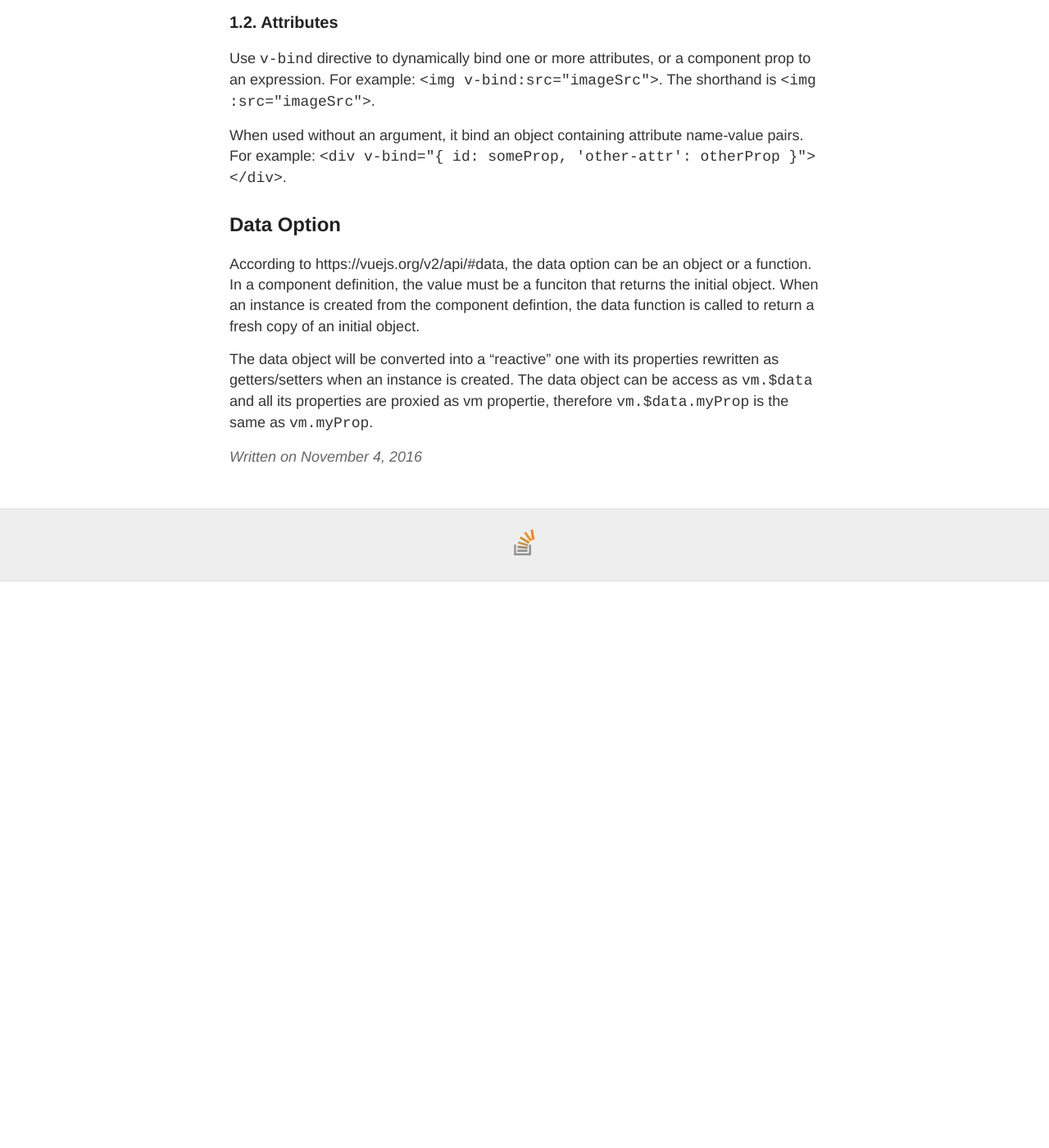
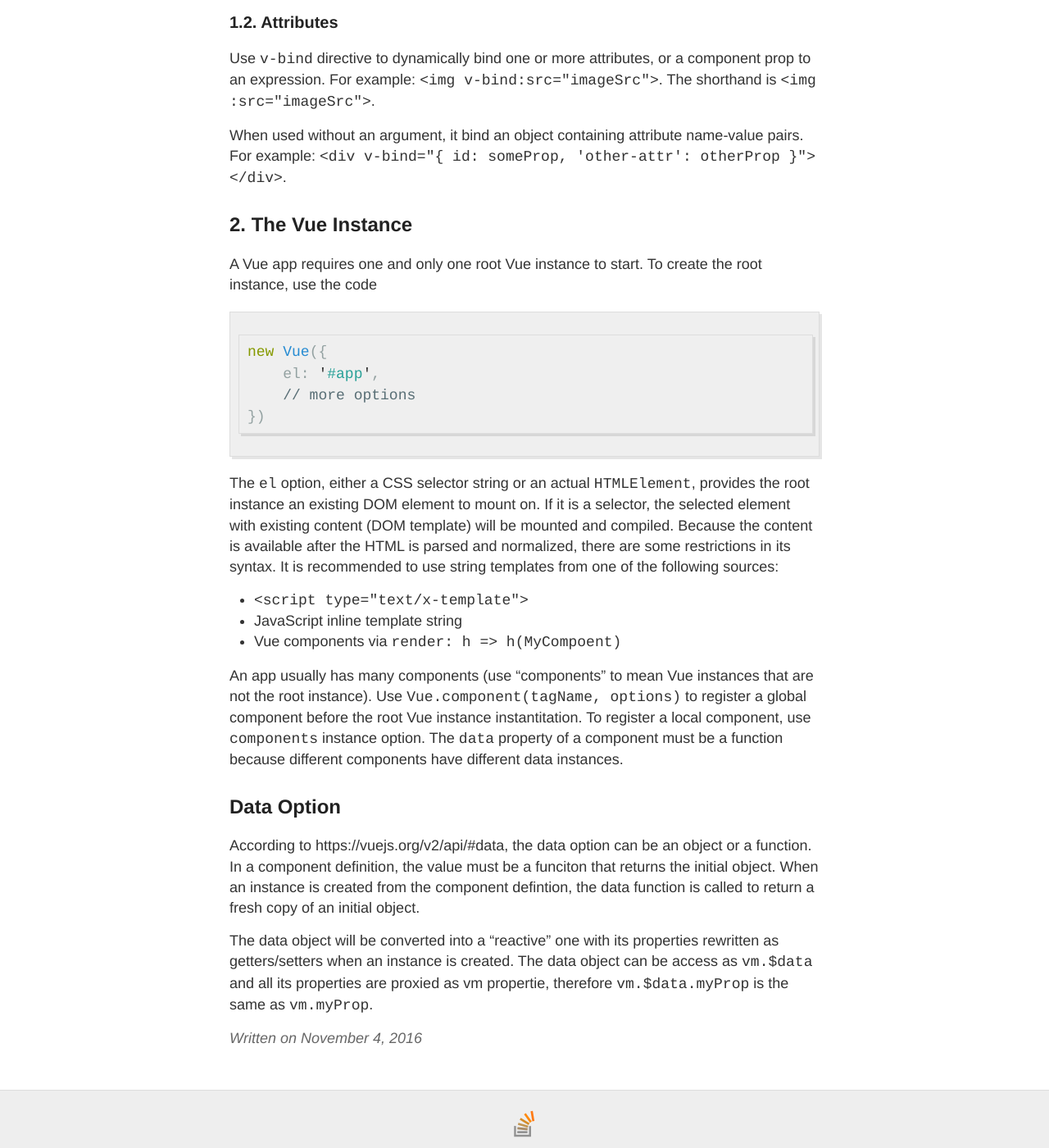
Before and after one commit to YingLiu4203/old-dev-blog, a Jekyll site: the page built from _posts/2016-11-04-vuejs-in-depth.md, in a window 1280 px wide and 1400 px high, scrolled down 567 px. Shown: the whole window at 82% size. Built offline with Jekyll 4.4.1, drawn with Linux system fonts in a browser that asks for light colours; comment, search, counter and statistics services are not loaded; before the commit the page ends 1276 px from its top, so only the background shows below that.

Commit message:
add Vue components

````diff
--- a/_posts/2016-11-04-vuejs-in-depth.md
+++ b/_posts/2016-11-04-vuejs-in-depth.md
@@ -19,6 +19,22 @@ Use `v-bind` directive to dynamically bind one or more attributes, or a componen
 
 When used without an argument, it bind an object containing attribute name-value pairs. For example: `<div v-bind="{ id: someProp, 'other-attr': otherProp }"></div>`.
 
+## 2. The Vue Instance
+A Vue app requires one and only one root Vue instance to start. To create the root instance, use the code
+```js
+new Vue({
+    el: '#app',
+    // more options
+})
+```
+
+The `el` option, either a CSS selector string or an actual `HTMLElement`, provides the root instance an existing DOM element to mount on. If it is a selector, the selected element with existing content (DOM template) will be mounted and compiled. Because the content is available after the HTML is parsed and normalized, there are some restrictions in its syntax. It is recommended to use string templates from one of the following sources:
+* `<script type="text/x-template">`
+* JavaScript inline template string
+* Vue components via `render: h => h(MyCompoent)`
+
+An app usually has many components (use "components" to mean Vue instances that are not the root instance). Use `Vue.component(tagName, options)` to register a global component before the root Vue instance instantitation. To register a local component, use `components` instance option. The `data` property of a component must be a function because different components have different data instances.
+
 ## Data Option
 According to https://vuejs.org/v2/api/#data, the data option can be an object or a function. In a component definition, the value must be a funciton that returns the initial object. When an instance is created from the component defintion, the data function is called to return a fresh copy of an initial object.
 
````
